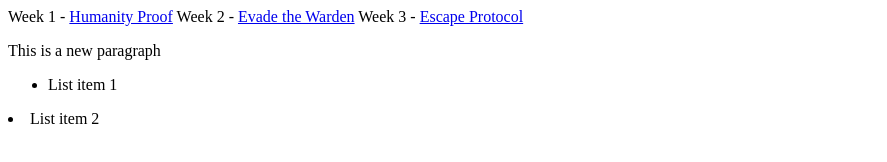
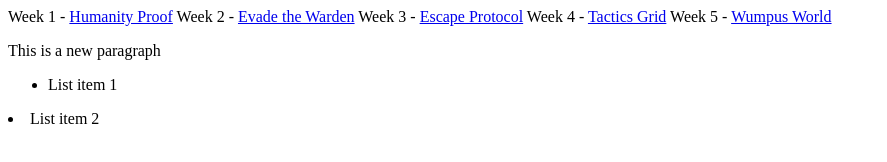
Before and after one commit to cozae/cozae.github.io, a plain HTML site: page index.html in a window 1280 px wide. Shown: the whole page, without its empty margins (0-887 px from the left). Drawn offline with Linux system fonts and the light colour scheme.

Commit message:
Update index.html

```diff
--- a/index.html
+++ b/index.html
@@ -1,6 +1,8 @@
 Week 1 - <a href="https://lime-verify-human-core.base44.app">Humanity Proof</a>
 Week 2 - <a href="https://warden-maze-hunt.base44.app">Evade the Warden</a>
 Week 3 - <a href="https://groovy-maze-path-dash.base44.app">Escape Protocol</a>
+Week 4 - <a href="https://smooth-tactics-grid-play.base44.app">Tactics Grid</a>
+Week 5 - <a href="https://bald-wumpus-logic-lab.base44.app">Wumpus World</a>
 
 <p>This is a new paragraph</p>
 
```
